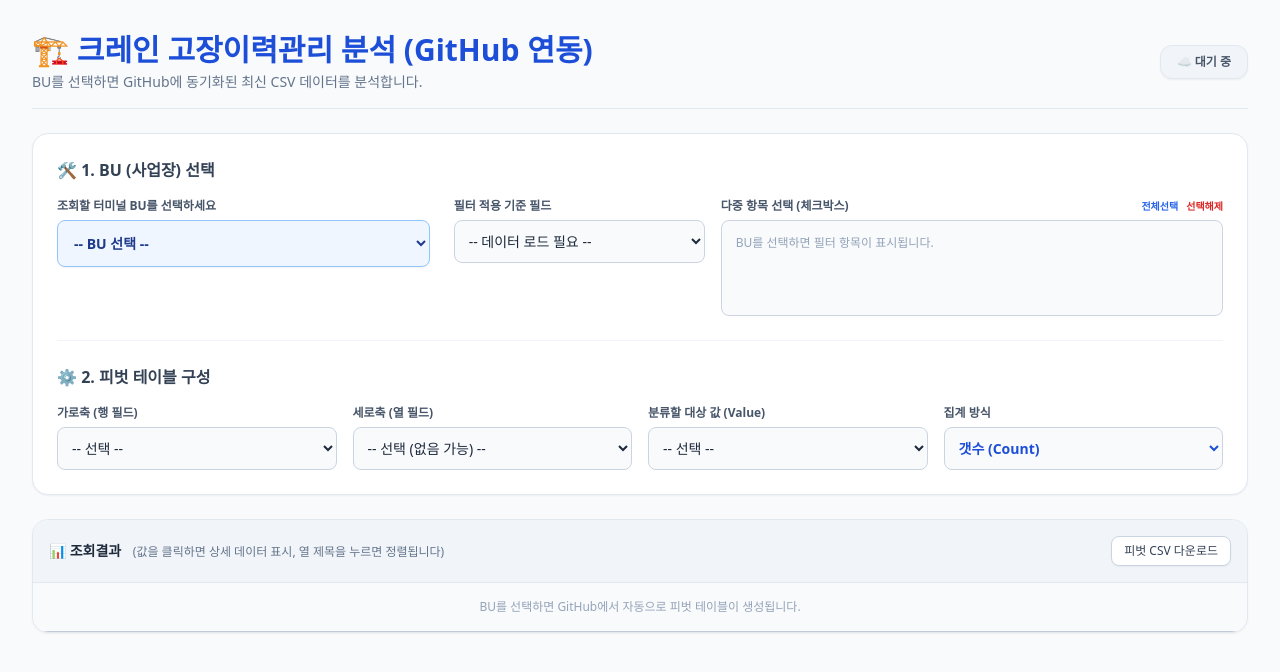
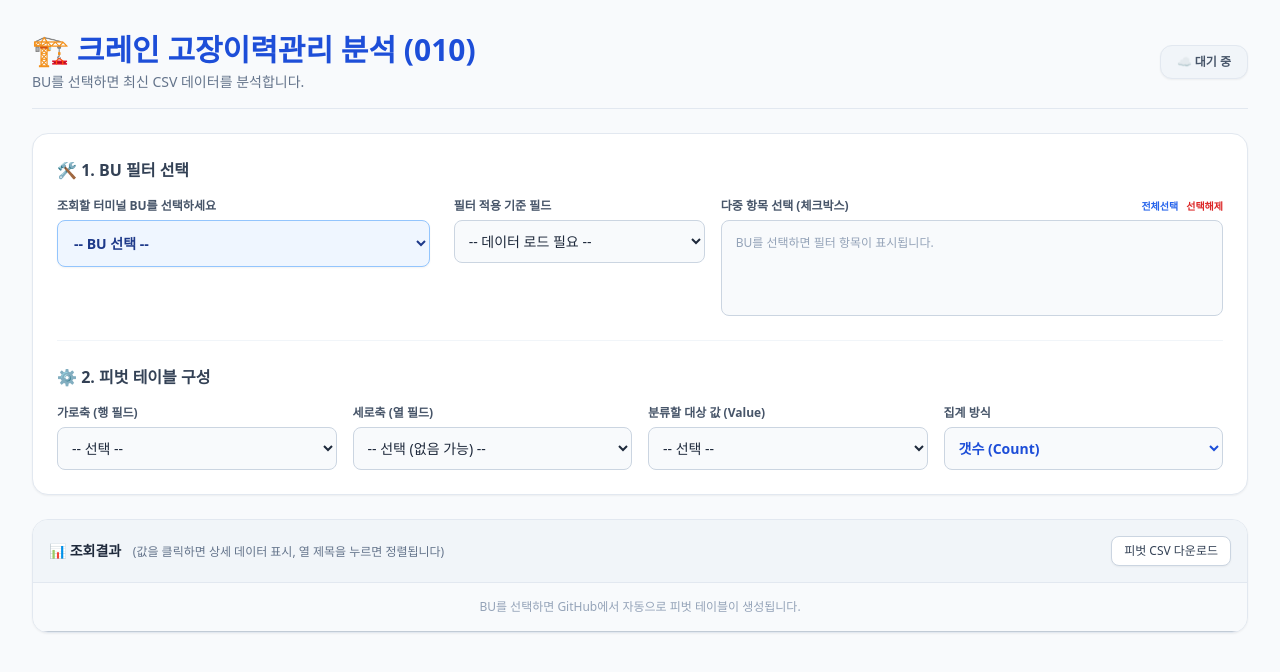
Before and after one commit to 42korean/seafailures, a plain HTML site: page index.html in a window 1280 px wide. Drawn offline with nearby package versions, Linux system fonts and the light colour scheme.

Commit message:
Add files via upload

```diff
--- a/index.html
+++ b/index.html
@@ -3,7 +3,7 @@
 <head>
     <meta charset="UTF-8">
     <meta name="viewport" content="width=device-width, initial-scale=1.0">
-    <title>크레인 고장이력관리 분석기 009 (GitHub 연동형)</title>
+    <title>크레인 고장이력관리 분석기 010</title>
     <!-- Tailwind CSS CDN -->
     <script src="https://cdn.tailwindcss.com"></script>
     <style>
@@ -26,10 +26,10 @@
         <header class="mb-6 pb-4 border-b border-slate-200 flex flex-col sm:flex-row sm:items-center justify-between gap-4">
             <div>
                 <h1 class="text-2xl sm:text-3xl font-extrabold text-blue-700 flex items-center gap-2">
-                    🏗️ 크레인 고장이력관리 분석 (GitHub 연동)
+                    🏗️ 크레인 고장이력관리 분석 (010)
                 </h1>
                 <p class="text-sm text-slate-500 mt-1">
-                    BU를 선택하면 GitHub에 동기화된 최신 CSV 데이터를 분석합니다.
+                    BU를 선택하면 최신 CSV 데이터를 분석합니다.
                 </p>
             </div>
             <!-- 동기화 상태 뱃지 -->
@@ -44,7 +44,7 @@
 
                 <!-- BU 선택 드롭다운 -->
                 <div>
-                    <h2 class="text-base font-bold text-slate-700 mb-4 flex items-center gap-2">🛠️ 1. BU (사업장) 선택</h2>
+                    <h2 class="text-base font-bold text-slate-700 mb-4 flex items-center gap-2">🛠️ 1. BU 필터 선택</h2>
                     <label class="block text-xs font-semibold text-slate-600 mb-1.5">조회할 터미널 BU를 선택하세요</label>
                     <select id="buSelect" onchange="loadCSVByBU()" class="w-full bg-blue-50 border border-blue-300 text-blue-900 rounded-lg p-3 text-sm font-bold shadow-sm focus:ring-2 focus:ring-blue-500 focus:outline-none transition-colors cursor-pointer">
                         <option value="">-- BU 선택 --</option>
```
